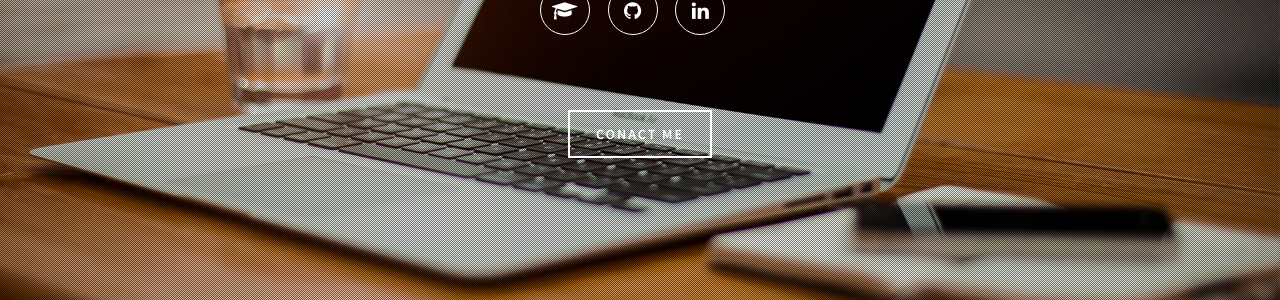
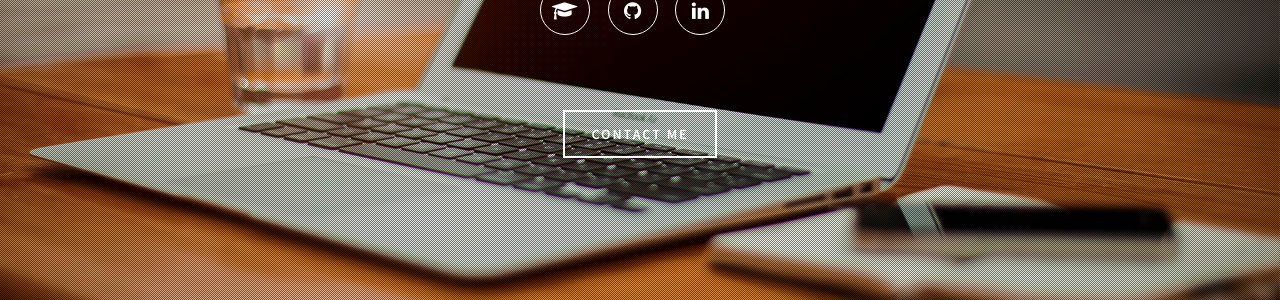
Before and after one commit to neiheisel/neiheisel.github.io, a Jekyll site: the page built from index.html, in a window 1280 px wide and 900 px high, scrolled down 331 px. Shown: the part 135-435 px from the top of the window. Built offline with Jekyll 4.4.1, drawn with Linux system fonts in a browser that asks for light colours.

Commit message:
Typos and cleanup

```diff
--- a/_includes/sections/welcome.html
+++ b/_includes/sections/welcome.html
@@ -17,11 +17,11 @@
                 <p>{{ site.author_title }}</p>
             </header>
             <div class="social-icons">
-                <a href="{{ site.google_scholar_url }}" class="btn btn-round btn-clear btn-scholar"><i class="fa fa-graduation-cap"></i></a>
-                <a href="{{ site.github_url }}" class="btn btn-round btn-clear btn-github"><i class="fa fa-github"></i></a>
-                <a href="https://www.linkedin.com/" class="btn btn-round btn-clear btn-linkedin"><i class="fa fa-linkedin"></i></a>
+                <a href="{{ site.google_scholar_url }}" target="_blank" class="btn btn-round btn-clear btn-scholar"><i class="fa fa-graduation-cap"></i></a>
+                <a href="{{ site.github_url }}" target="_blank" class="btn btn-round btn-clear btn-github"><i class="fa fa-github"></i></a>
+                <a href="{{ site.linkedin_url }}" target="_blank" class="btn btn-round btn-clear btn-linkedin"><i class="fa fa-linkedin"></i></a>
             </div>
-            <a href="#page-contact" class="btn btn-default hire-me">Conact Me</a>
+            <a href="#page-contact" class="btn btn-default hire-me">Contact Me</a>
         </div>
     </div>
 </section>
--- a/js/main.js
+++ b/js/main.js
@@ -94,10 +94,10 @@ $(document).ready(function() {
 
 	    $('#page-welcome').vegas({
         slides: [
-            { src: 'img/slider/01.jpg' },
-            { src: 'img/slider/02.jpg' },
-            { src: 'img/slider/03.jpg' },
-			{ src: 'img/slider/04.jpg' }
+            { src: '/img/slider/01.jpg' },
+            { src: '/img/slider/02.jpg' },
+            { src: '/img/slider/03.jpg' },
+			      { src: '/img/slider/04.jpg' }
         ],
     overlay: true
 });
```
